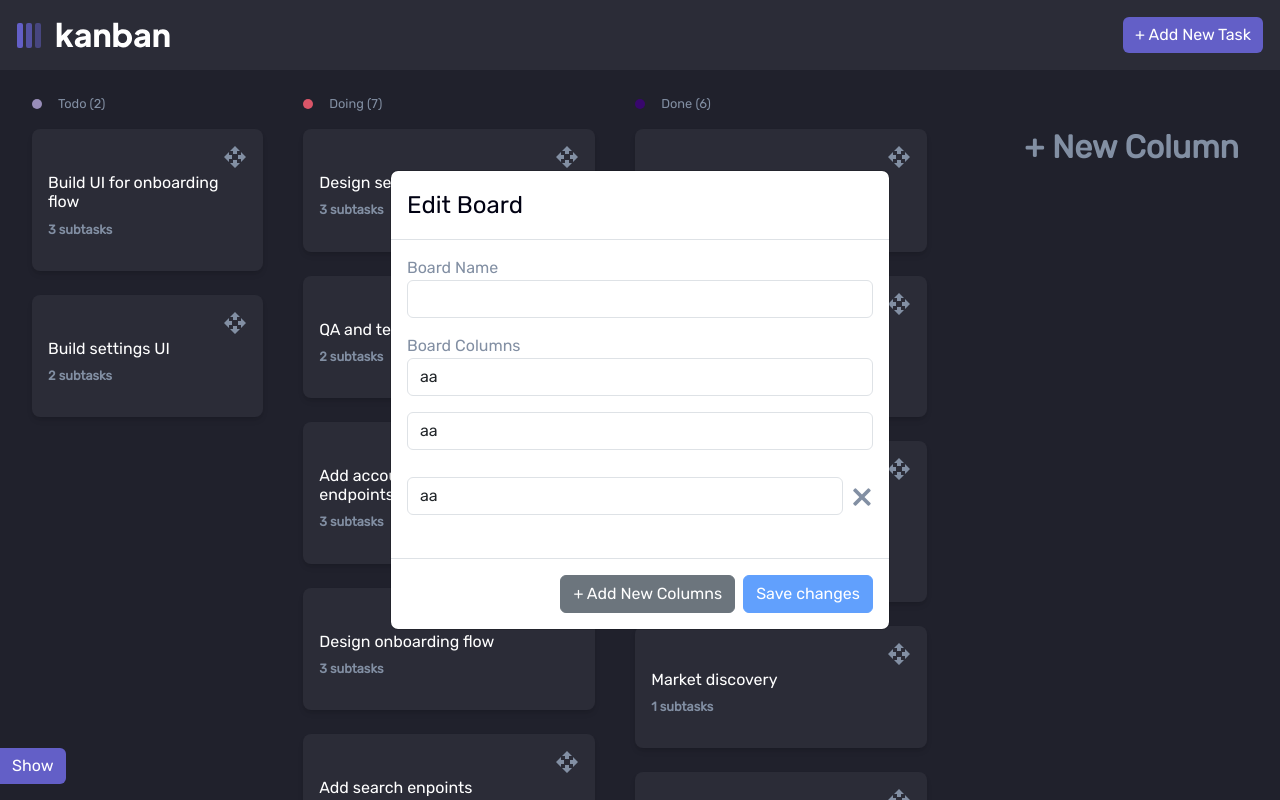
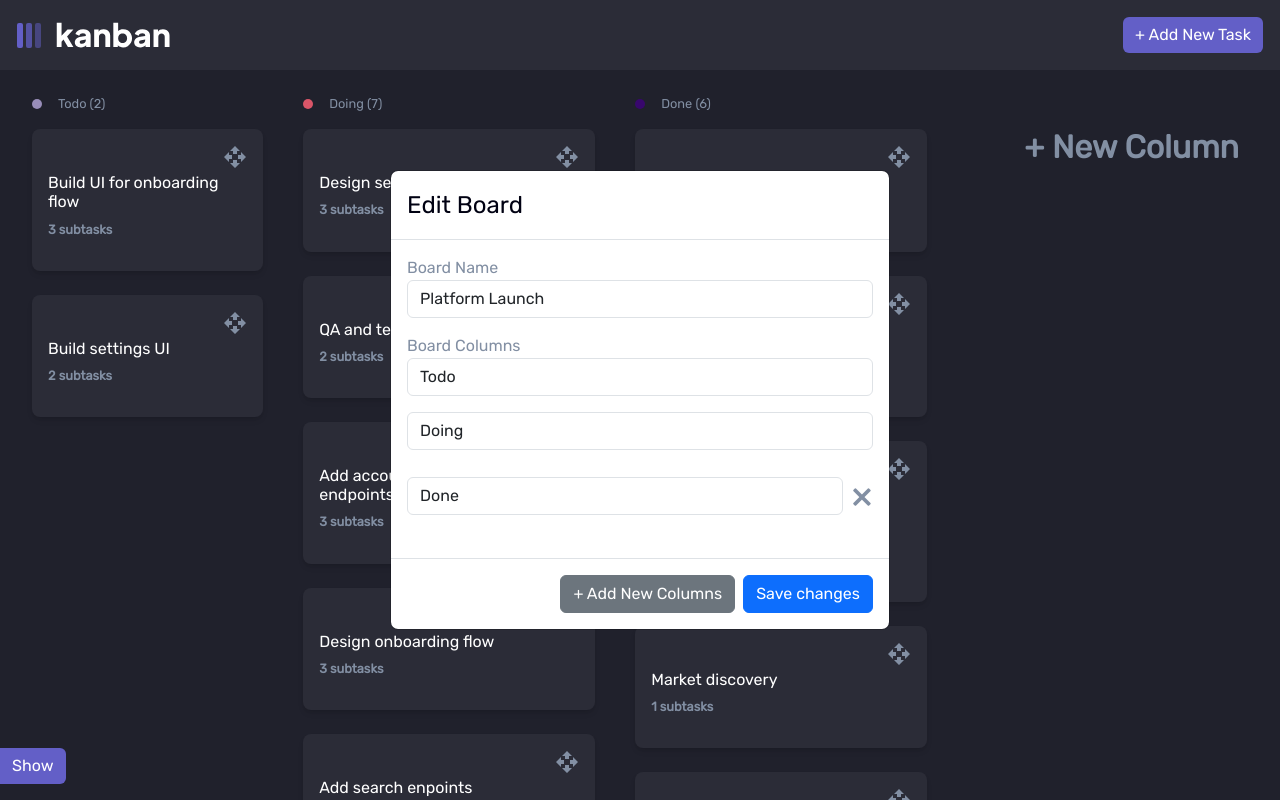
Before and after one commit to alirafatartist/ng-Kanban-Board, an Angular app: page / in a window 1280 px wide. Both pictures are taken after a click on the button "+ New Column". Shown: the top 800 px of the page. Built offline with nearby package versions, Linux system fonts and the light colour scheme.

Commit message:
addcolumn

```diff
--- a/src/app/components/board-modal/board-modal.component.html
+++ b/src/app/components/board-modal/board-modal.component.html
@@ -1,5 +1,5 @@
 <div class="modal" tabindex="-1" [class.show]="isOpen" [style.display]="isOpen ? 'block' : 'none'" role="dialog"
-  (click)="closeModal()">
+  >
   <div class="modal-dialog modal-dialog-centered" (click)="$event.stopPropagation()">
     <div class="modal-content">
       <form [formGroup]="boardForm" (ngSubmit)="submit()">
@@ -7,23 +7,35 @@
           <h4 class="modal-title">{{modalTitle}} Board</h4>
         </div>
         <div class="modal-body">
+          <!-- <div class="bname text-sm">Board Name</div>
+          <div class="mb-3">
+            <input type="text" class="form-control" id="boardname1" formControlName="boardname"/>
+          </div>
+          <div class="bname text-sm">Board Columns</div>
+          <div class="columns mb-3 d-flex flex-column gap-3">
+            <ng-container *ngFor="let column of board.columns; let i = index">
+              <input type="text" class="form-control mb-2" [value]="column" />
+            </ng-container>
+          </div> -->
           <div class="bname text-sm">Board Name</div>
           <div class="mb-3">
             <input type="text" class="form-control" id="boardname1" formControlName="boardname" />
           </div>
+
           <div class="bname text-sm">Board Columns</div>
-          <div class="mb-3 d-flex flex-column gap-3">
-            <input type="text" class="form-control" value="aa" />
-            <input type="text" class="form-control" value="aa" />
-            <div class="input-container d-flex align-items-center">
-              <input type="text" class="form-control" value="aa" />
-              <span class="close-button ms-2" (click)="closeModal()">&times;</span>
+          <div formArrayName="columns" class="columns mb-3 d-flex flex-column gap-3">
+            <div *ngFor="let column of columns.controls; let i = index" class="d-flex align-items-center">
+              <input type="text" class="form-control" [formControlName]="i" />
+              <ng-container *ngIf="i>=board.columns.length-1">
+                <span class="close-button ms-2" (click)="closeModal(i)">&times;</span>
+              </ng-container>
             </div>
           </div>
+        </div>
 
-        </div>
+
         <div class="modal-footer">
-          <button type="button" class="btn btn-secondary">+ Add New Columns</button>
+          <button type="button" class="btn btn-secondary" (click)="addNewColumn()">+ Add New Columns</button>
           <button [disabled]="boardForm.invalid" class="btn btn-primary" type="submit">Save changes</button>
         </div>
       </form>
--- a/src/app/components/board-modal/board-modal.component.ts
+++ b/src/app/components/board-modal/board-modal.component.ts
@@ -1,6 +1,7 @@
 import { CommonModule } from '@angular/common';
 import { Component, EventEmitter, Input, Output } from '@angular/core';
-import { FormBuilder, FormGroup, FormsModule, ReactiveFormsModule, Validators } from '@angular/forms';
+import { FormArray, FormBuilder, FormGroup, FormsModule, ReactiveFormsModule, Validators } from '@angular/forms';
+import { IBoardData } from '../../interfaces/boardData';
 
 @Component({
   selector: 'app-board-modal',
@@ -15,17 +16,28 @@ import { FormBuilder, FormGroup, FormsModule, ReactiveFormsModule, Validators }
 export class BoardModalComponent {
   @Input() isOpen: boolean = false;
   @Input() modalTitle: string = '';
+  @Input() board!:IBoardData;
   @Output() close = new EventEmitter<void>();
 
   boardForm!: FormGroup;
-
   constructor(private fb: FormBuilder) {}
 
   ngOnInit(): void {
-    // Initialize form inside ngOnInit
     this.boardForm = this.fb.group({
-      boardname: ['', [Validators.required]]
+      boardname: [this.board?.name || '', [Validators.required]],
+      columns: this.fb.array([]),
     });
+
+    if (this.board?.columns?.length) {
+      this.board.columns.forEach(column => this.addColumn(column.name));
+    }
+  }
+  get columns() {
+    return this.boardForm.get('columns') as FormArray;// to push in it
+  }
+
+  addColumn(columnName: string = '') {
+    this.columns.push(this.fb.control(columnName, Validators.required));
   }
 
   get formControl() {
@@ -39,9 +51,12 @@ export class BoardModalComponent {
       console.log('Form is invalid');
     }
   }
-
-  closeModal() {
-    this.isOpen = false;
-    this.close.emit();
+  addNewColumn(){
+    this.columns.push(this.fb.control(''));
+  }
+  closeModal(index: number) {
+    // this.isOpen = false;
+    // this.close.emit();
+      this.columns.removeAt(index);
   }
 }
--- a/src/app/components/project-board/project-board.component.html
+++ b/src/app/components/project-board/project-board.component.html
@@ -30,7 +30,7 @@
           </div>
         <div>
           <button type="button" class="btn btn-lg add-column fs-2 text-center" (click)="openModal('Edit')">+ New Column</button>
-          <app-board-modal [isOpen]="isModalOpen" [modalTitle]="modalTitle" (close)="closeModal()"></app-board-modal>
+          <app-board-modal [isOpen]="isModalOpen" [modalTitle]="modalTitle" [board]="sendBoard()" (close)="closeModal()"></app-board-modal>
         </div>
         <!-- <h1 class="add-column text-center">+ New Column</h1> -->
       </div>
--- a/src/app/components/project-board/project-board.component.ts
+++ b/src/app/components/project-board/project-board.component.ts
@@ -106,5 +106,7 @@ export class ProjectBoardComponent {
   closeModal() {
     this.isModalOpen = false;
   }
-
+  sendBoard(){
+return this._boardData[this.activeIndex];
+  }
 }
```
